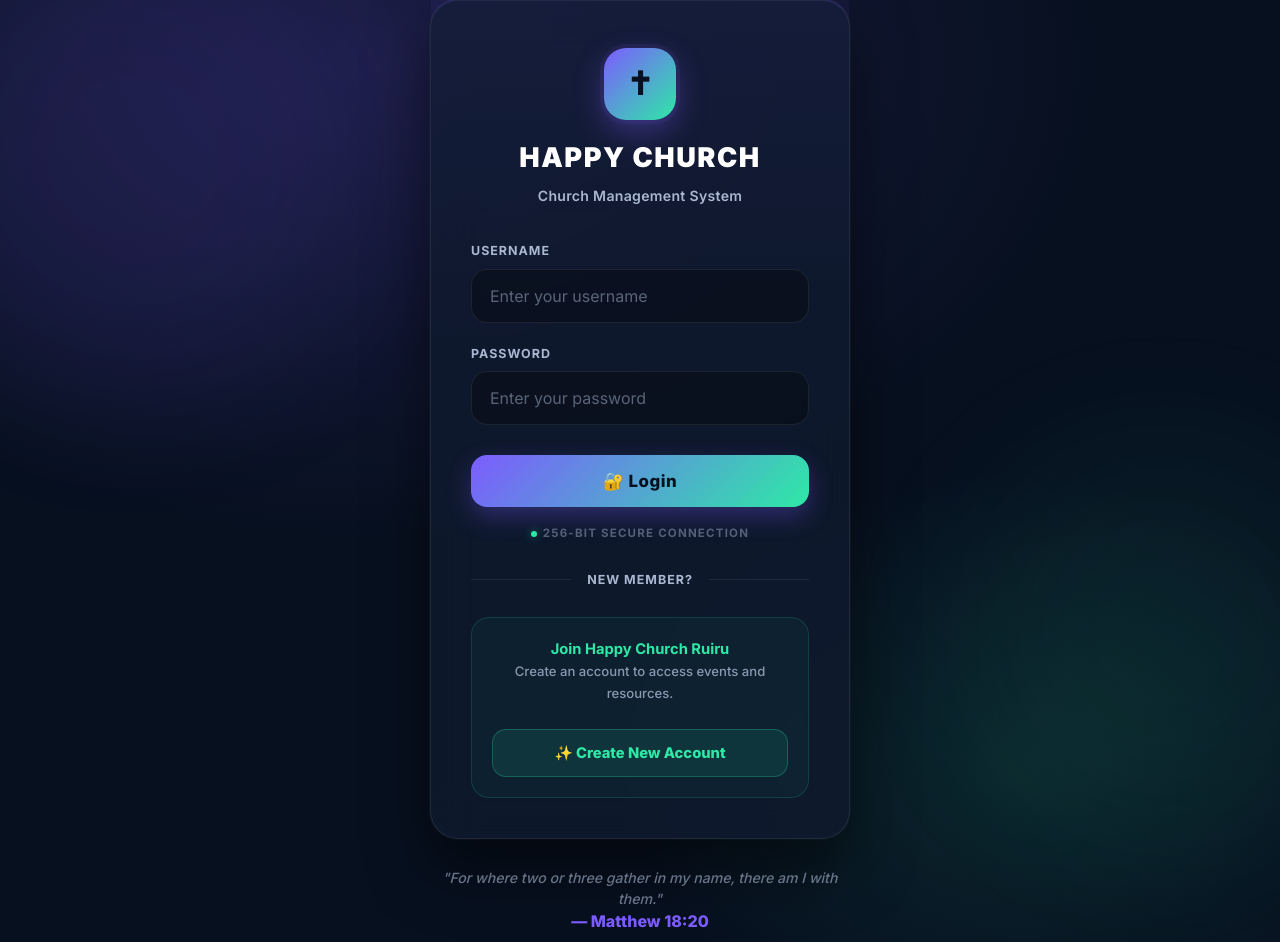
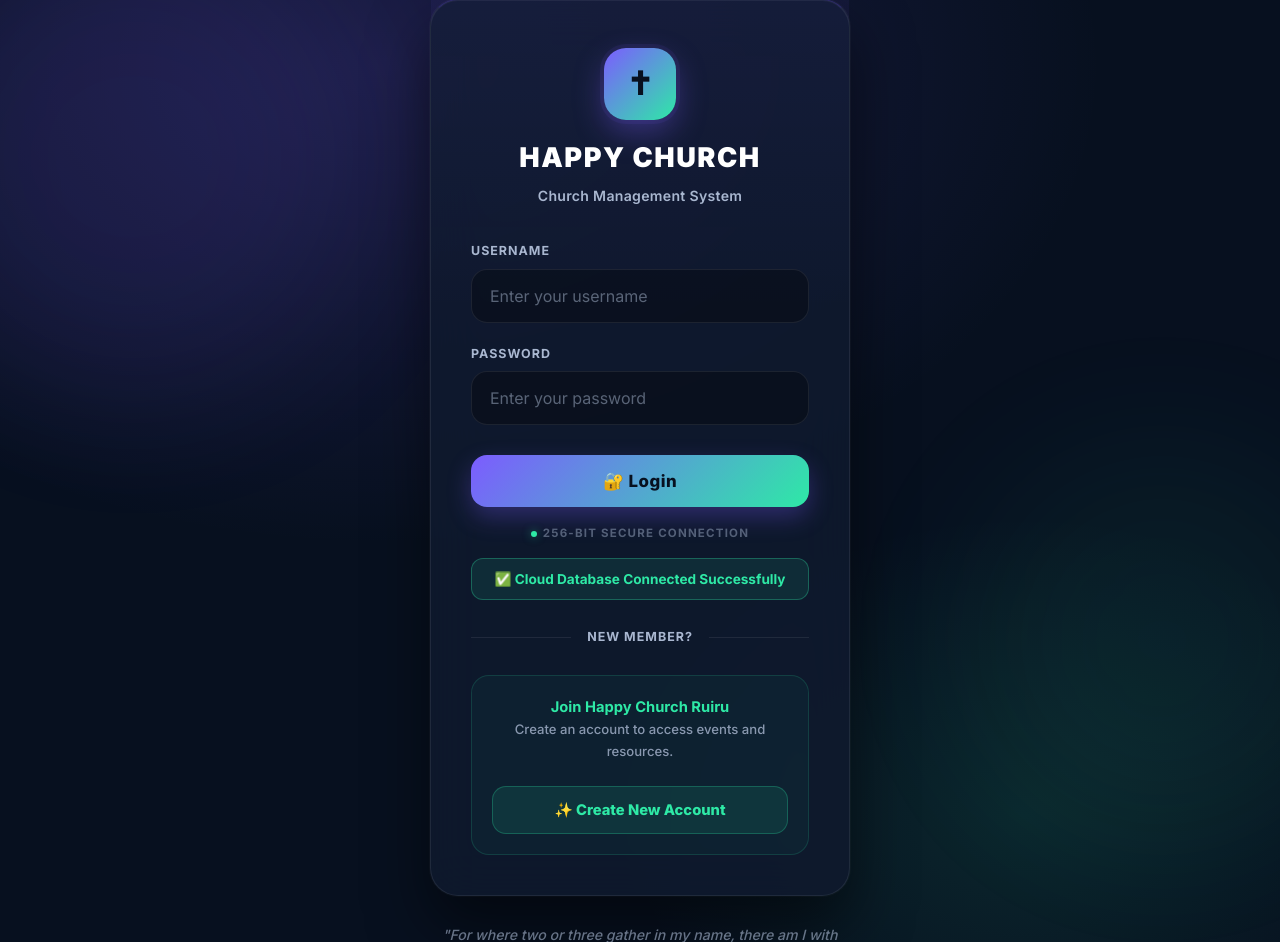
Before and after one commit to Jeremiahkariuki/HAPPY-CHURCH-RUIRU-, a PHP site: page /login.php in a window 1280 px wide. Shown: the part 41-983 px from the top of the page. Run offline with PHP 8.4, Linux system fonts and the light colour scheme; data comes from the database, SQL or seed files in the repository.

Commit message:
Perfect database connection UI validation

```diff
--- a/login.php
+++ b/login.php
@@ -484,6 +484,12 @@ if ($_SERVER["REQUEST_METHOD"] === "POST") {
       <span>256-bit Secure Connection</span>
     </div>
 
+    <?php if (!$db_error): ?>
+    <div style="text-align:center; margin-top: 15px; padding: 10px; background: rgba(46,233,166,0.1); border: 1px solid rgba(46,233,166,0.3); border-radius: 12px; color: #2ee9a6; font-size: 0.85rem; font-weight: 700;">
+      ✅ Cloud Database Connected Successfully
+    </div>
+    <?php endif; ?>
+
     <div class="divider">
       <span>New Member?</span>
     </div>
```
